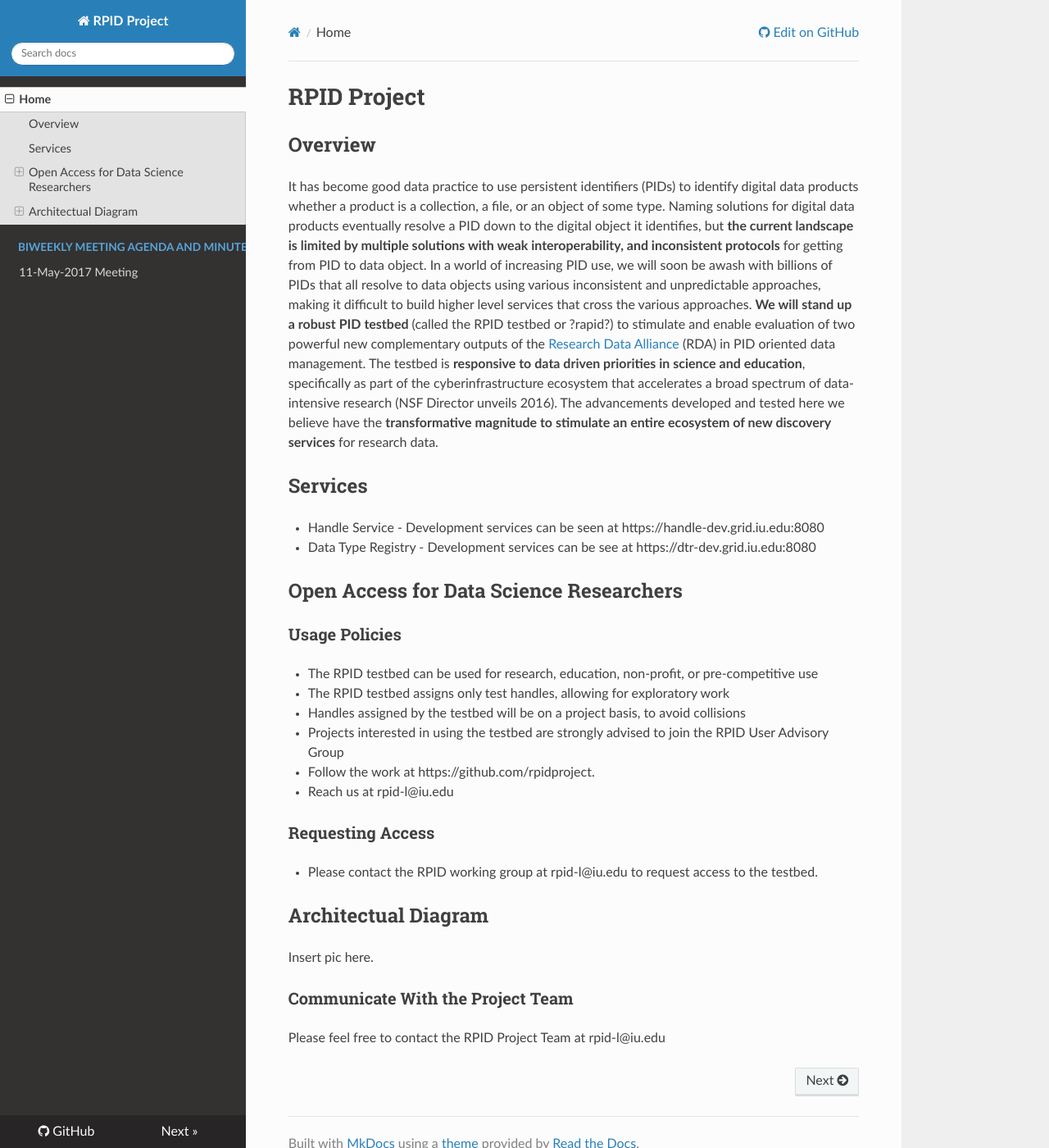
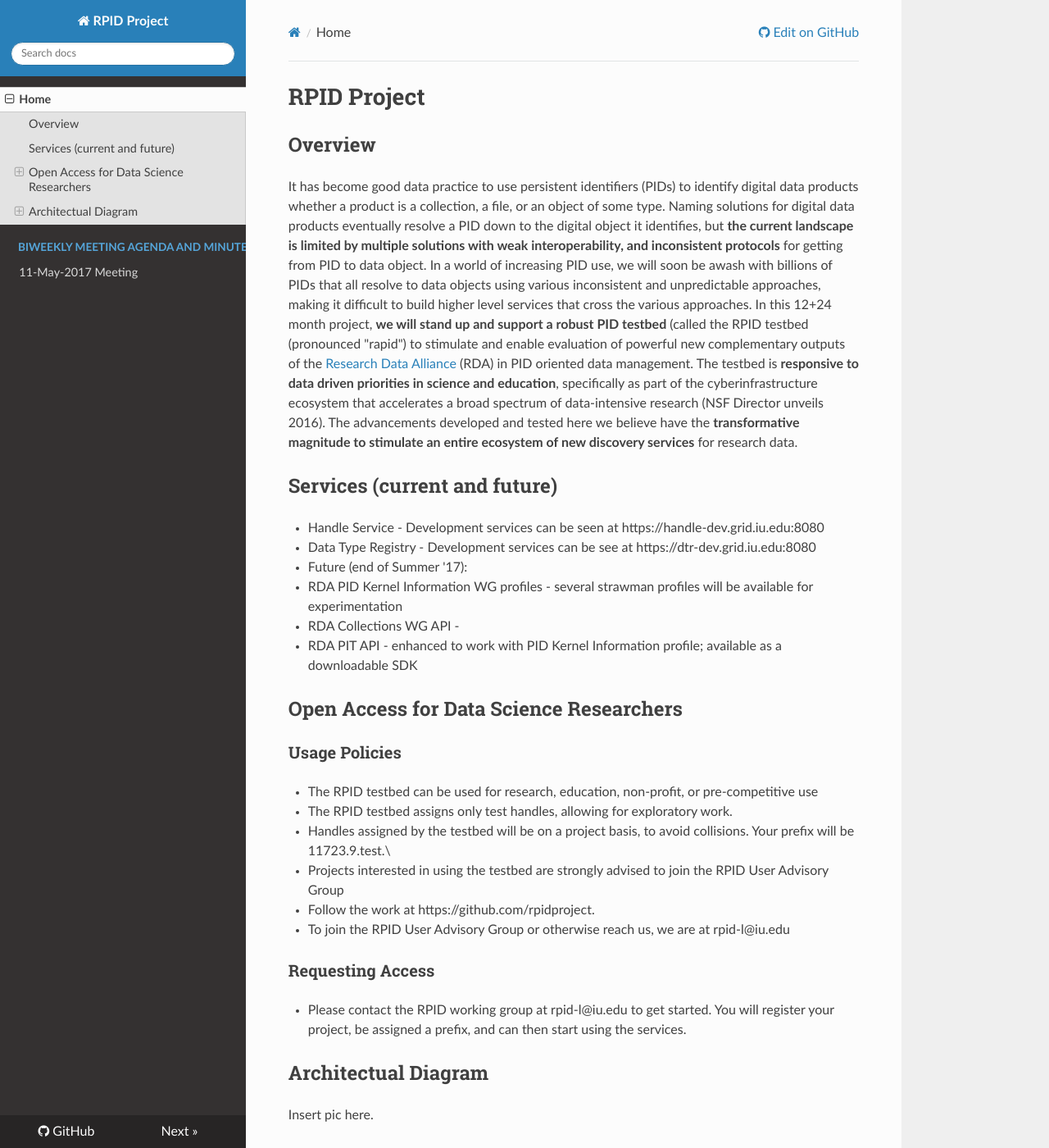
Before and after one commit to rpidproject/rpid, an MkDocs documentation site: the page built from docs/index.md, in a window 1280 px wide and 1400 px high. Shown: the whole window at 82% size. Built offline with MkDocs 1.6.1, drawn with Linux system fonts in a browser that asks for light colours; nearby versions of some CDN libraries; old or Windows-style settings are respelled for this version of MkDocs.

Commit message:
Update index.md

```diff
--- a/docs/index.md
+++ b/docs/index.md
@@ -2,24 +2,29 @@
 
 ## Overview
 
-It has become good data practice to use persistent identifiers (PIDs) to identify digital data products whether a product is a collection, a file, or an object of some type. Naming solutions for digital data products eventually resolve a PID down to the digital object it identifies, but **the current landscape is limited by multiple solutions with weak interoperability, and inconsistent protocols** for getting from PID to data object. In a world of increasing PID use, we will soon be awash with billions of PIDs that all resolve to data objects using various inconsistent and unpredictable approaches, making it difficult to build higher level services that cross the various approaches. **We will stand up a robust PID testbed** (called the RPID testbed or ?rapid?) to stimulate and enable evaluation of two powerful new complementary outputs of the [Research Data Alliance](https://www.rd-alliance.org) (RDA) in PID oriented data management. The testbed is **responsive to data driven priorities in science and education**, specifically as part of the cyberinfrastructure ecosystem that accelerates a broad spectrum of data-intensive research (NSF Director unveils 2016). The advancements developed and tested here we believe have the **transformative magnitude to stimulate an entire ecosystem of new discovery services** for research data.
+It has become good data practice to use persistent identifiers (PIDs) to identify digital data products whether a product is a collection, a file, or an object of some type. Naming solutions for digital data products eventually resolve a PID down to the digital object it identifies, but **the current landscape is limited by multiple solutions with weak interoperability, and inconsistent protocols** for getting from PID to data object. In a world of increasing PID use, we will soon be awash with billions of PIDs that all resolve to data objects using various inconsistent and unpredictable approaches, making it difficult to build higher level services that cross the various approaches.
+In this 12+24 month project, **we will stand up and support a robust PID testbed** (called the RPID testbed (pronounced "rapid") to stimulate and enable evaluation of powerful new complementary outputs of the [Research Data Alliance](https://www.rd-alliance.org) (RDA) in PID oriented data management. The testbed is **responsive to data driven priorities in science and education**, specifically as part of the cyberinfrastructure ecosystem that accelerates a broad spectrum of data-intensive research (NSF Director unveils 2016). The advancements developed and tested here we believe have the **transformative magnitude to stimulate an entire ecosystem of new discovery services** for research data.
 
-## Services
+## Services (current and future)
    * Handle Service - Development services can be seen at https://handle-dev.grid.iu.edu:8080
    * Data Type Registry - Development services can be see at https://dtr-dev.grid.iu.edu:8080
+   * Future (end of Summer '17):
+   * RDA PID Kernel Information WG profiles - several strawman profiles will be available for experimentation
+   * RDA Collections WG API -
+   * RDA PIT API - enhanced to work with PID Kernel Information profile; available as a downloadable SDK
 
 ## Open Access for Data Science Researchers
 
 ### Usage Policies
    * The RPID testbed can be used for research, education, non-profit, or pre-competitive use
-   * The RPID testbed assigns only test handles, allowing for exploratory work
-   * Handles assigned by the testbed will be on a project basis, to avoid collisions
+   * The RPID testbed assigns only test handles, allowing for exploratory work.
+   * Handles assigned by the testbed will be on a project basis, to avoid collisions. Your prefix will be 11723.9.test.\<proj name>
    * Projects interested in using the testbed are strongly advised to join the RPID User Advisory Group
    * Follow the work at https://github.com/rpidproject.
-   * Reach us at rpid-l@iu.edu
+   * To join the RPID User Advisory Group or otherwise reach us, we are at rpid-l@iu.edu
 
 ### Requesting Access
-   * Please contact the RPID working group at rpid-l@iu.edu to request access to the testbed.
+   * Please contact the RPID working group at rpid-l@iu.edu to get started.   You will register your project, be assigned a prefix, and can then start using the services.
 
 ## Architectual Diagram
 
```
